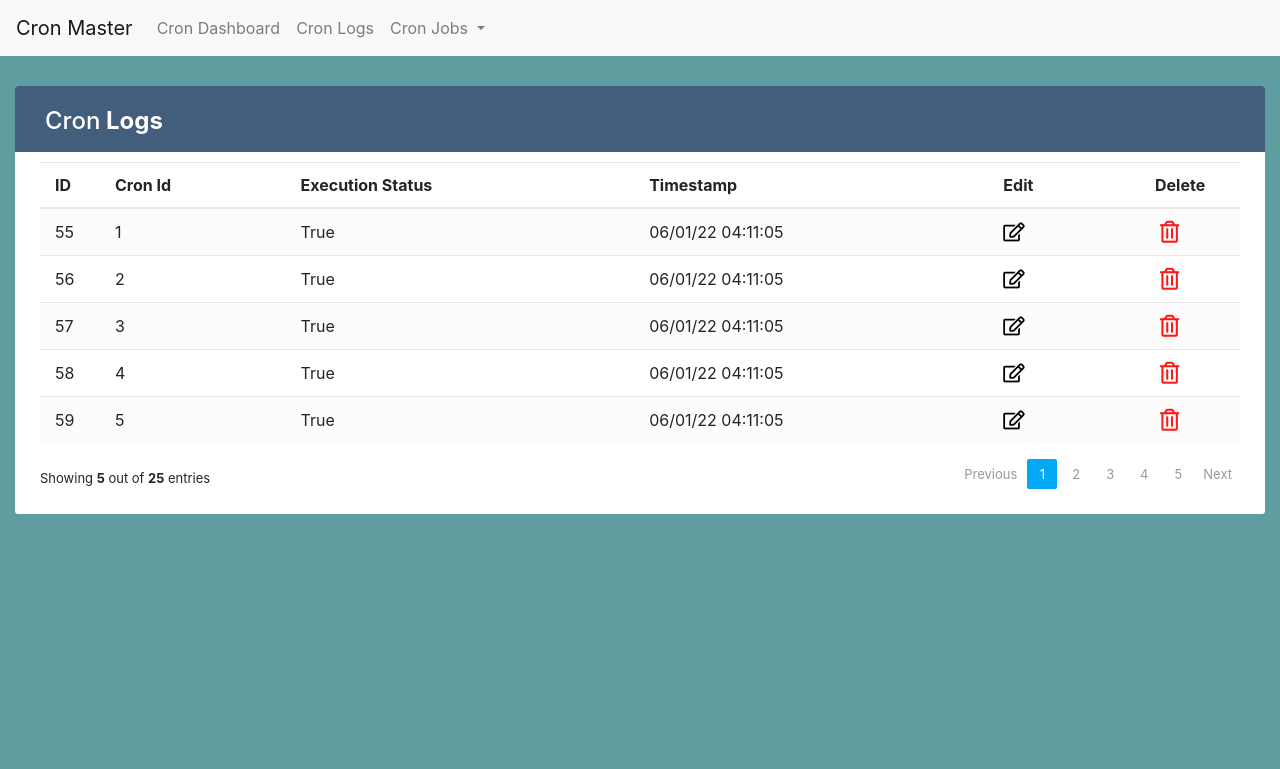
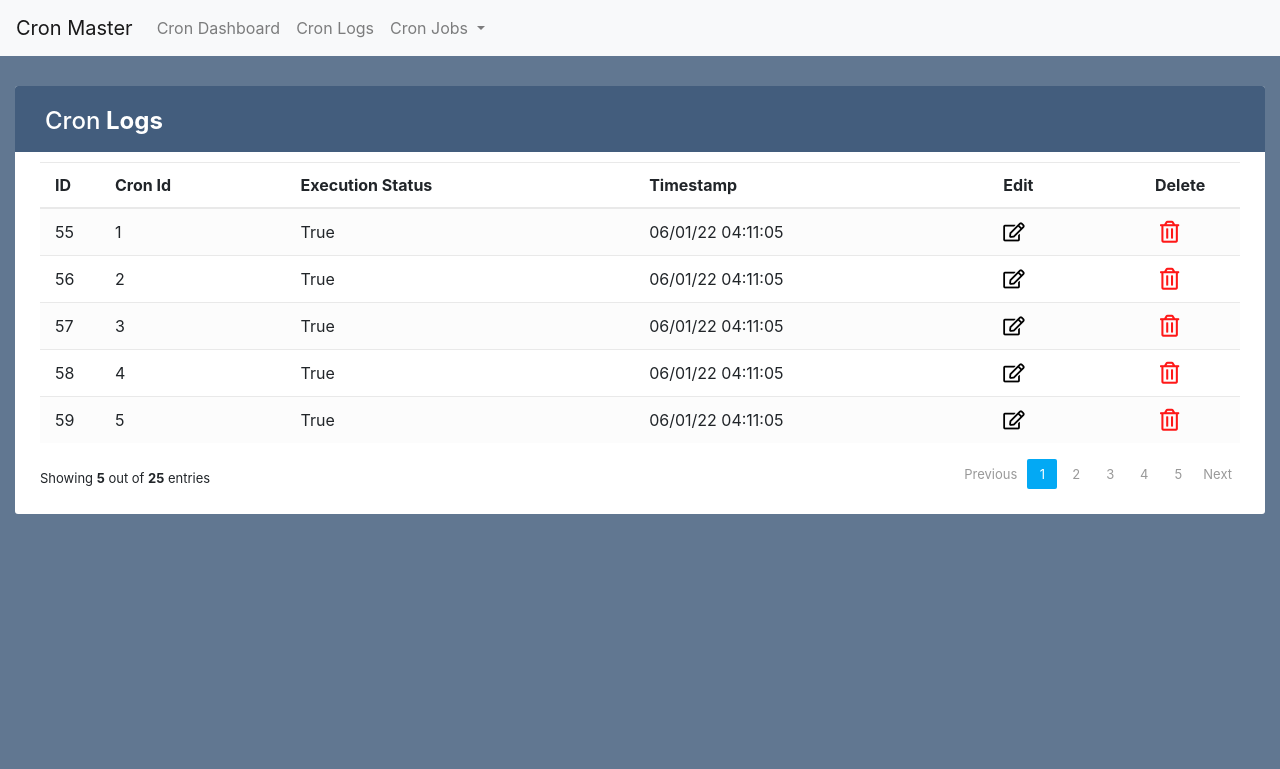
Before and after one commit to GeorgeBacky/CronMaster, a PHP site: page /cronlogs.php in a window 1280 px wide. Shown: the top 769 px of the page. Run offline with PHP 8.4, Linux system fonts and the light colour scheme; some libraries are stand-ins or nearby versions.

Commit message:
body color changes

```diff
--- a/css/main.css
+++ b/css/main.css
@@ -1,5 +1,5 @@
 body {
- background-color: cadetblue;
+ background-color: #435d7dd6;
 }
 .div-grid {
     display: grid;
```
